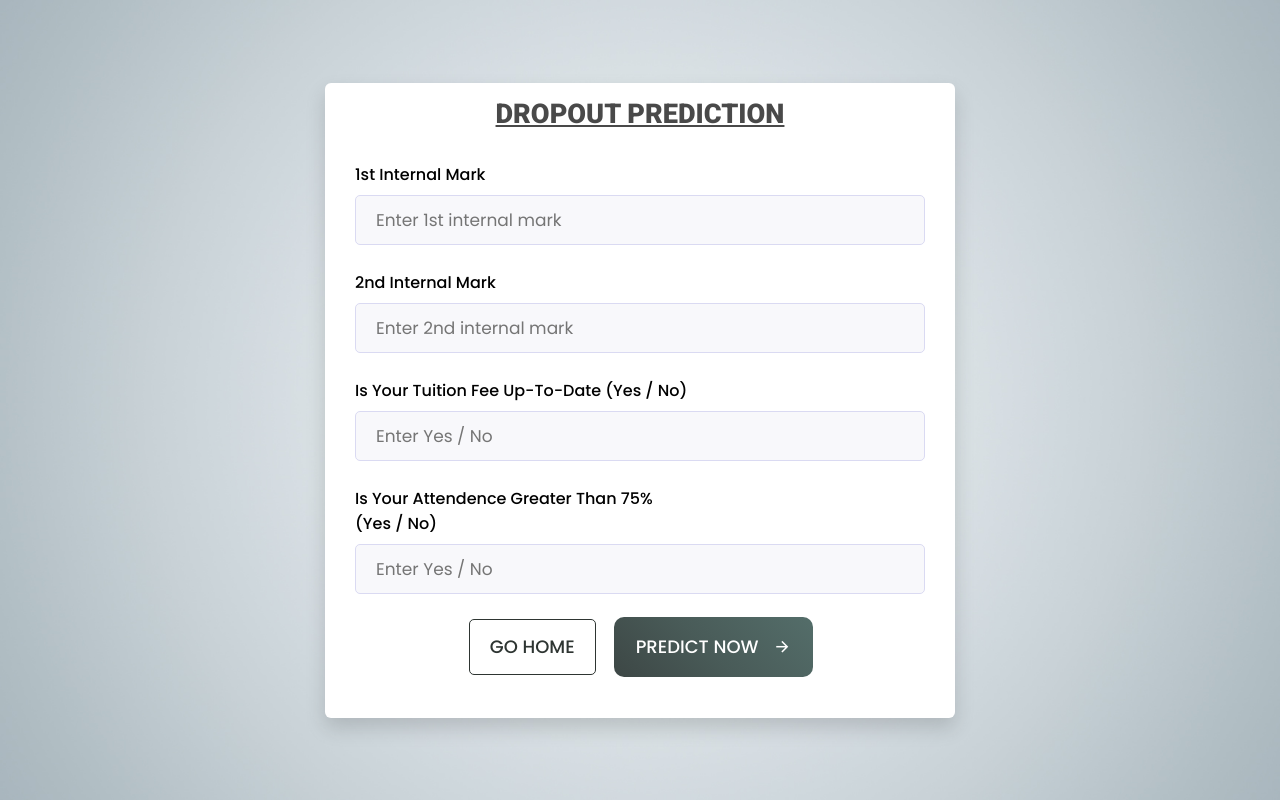
After one commit to KarthikUnnikrishnan/brightfuture, a Django app: page /dropout-prediction/ in a window 1280 px wide. The commit adds this page. Run offline with Django 5.2, Linux system fonts and the light colour scheme; some libraries are stand-ins or nearby versions.

Commit message:
dropout-form-addition

```diff
--- /dev/null
+++ b/base_app/static/css/dropout_form.css
@@ -0,0 +1,203 @@
+/* Google Fonts Link */
+@import url('https://fonts.googleapis.com/css2?family=Montserrat:ital,wght@0,100..900;1,100..900&display=swap');
+@import url('https://fonts.googleapis.com/css2?family=Roboto:ital,wght@0,100;0,300;0,400;0,500;0,700;0,900;1,100;1,300;1,400;1,500;1,700;1,900&display=swap');
+
+/* Resetting default styling and setting font-family */
+* {
+    margin: 0;
+    padding: 0;
+    box-sizing: border-box;
+    font-family: "Poppins", sans-serif;
+}
+
+body {
+    width: 100%;
+    min-height: 100vh;
+    padding: 0 10px;
+    display: flex;
+    background-image: url('../images/background_02.jpg');
+    background-size: cover;
+    background-position: top;
+    background-repeat: no-repeat;
+    height: 100vh;
+    justify-content: center;
+    align-items: center;
+}
+
+/* Login form styling */
+.dropout_form {
+    width: 100%;
+    max-width: 50%;
+    background: #fff;
+    border-radius: 6px;
+    padding: 15px 30px;
+    box-shadow: 0 10px 20px rgba(0, 0, 0, 0.15);
+}
+
+.dropout_form h3 {
+    font-family: 'Roboto';
+    font-size: 1.7rem;
+    color: #494949;
+    font-weight: 800;
+    text-transform: uppercase;
+    text-align: center;
+    margin-bottom: 2rem;
+    text-decoration: underline;
+}
+
+.dropout_form p {
+    text-align: center;
+    font-weight: 500;
+}
+
+form .input_box label {
+    display: block;
+    font-weight: 500;
+    margin-bottom: 8px;
+}
+
+/* Input field styling */
+form .input_box input {
+    width: 100%;
+    height: 50px;
+    border: 1px solid #DADAF2;
+    border-radius: 5px;
+    outline: none;
+    background: #F8F8FB;
+    font-size: 17px;
+    padding: 0px 20px;
+    margin-bottom: 25px;
+    transition: 0.2s ease;
+}
+
+form .input_box input:focus {
+    border-color: #67A97B;
+}
+
+form .input_box .password_title {
+    display: flex;
+    justify-content: space-between;
+    text-align: center;
+}
+
+form .input_box {
+    position: relative;
+}
+
+a {
+    text-decoration: none;
+    color: #626cd6;
+    font-weight: 500;
+}
+
+a:hover {
+    text-decoration: underline;
+}
+
+/* Login button styling */
+form button {
+    width: auto;
+    padding: 10px 20px;
+    height: 56px;
+    border-radius: 5px;
+    border: none;
+    outline: none;
+    background: rgb(96, 170, 119);
+    color: #fff;
+    font-size: 18px;
+    font-weight: 500;
+    text-transform: uppercase;
+    cursor: pointer;
+    margin-bottom: 28px;
+    transition: 0.3s ease;
+}
+
+form button:hover {
+    background: rgb(46, 87, 59);
+}
+
+.dropout-buttons {
+    display: flex;
+    justify-content: center;
+    gap: 20px;
+}
+
+.dropout-buttons .go-home-btn {
+    background: #fff;
+    color: #2E3532;
+    border: 1px solid #2E3532;
+}
+
+.dropout-buttons .go-home-btn:hover {
+    background-color: #F8F8FB;
+    color: #2E3532;
+}
+
+/* Button Glow Effect */
+.btn {
+    padding: 10px 20px;
+    border: none;
+    outline: none;
+    color: #FFF;
+    cursor: pointer;
+    position: relative;
+    z-index: 0;
+    border-radius: 12px;
+  }
+
+  .btn i {
+    margin-left: 10px;
+  }
+
+  .btn::after {
+    content: "";
+    z-index: -1;
+    position: absolute;
+    width: 100%;
+    height: 100%;
+    background-color: transparent;
+    left: 0;
+    top: 0;
+    border-radius: 10px;
+  }
+  /* glow */
+  .btn::before {
+    content: "";
+    background: linear-gradient(
+      45deg,
+      #1c2322, #373d3c, #495b58, #57736f,
+      #2e3a44, #161312, #787167, #414232
+    );
+    position: absolute;
+    top: -2px;
+    left: -2px;
+    background-size: 600%;
+    z-index: -1;
+    width: calc(100% + 4px);
+    height:  calc(100% + 4px);
+    /* filter: blur(8px); */
+    animation: glowing 20s linear infinite;
+    transition: opacity .3s ease-in-out;
+    border-radius: 10px;
+    opacity: 1;
+  }
+
+
+  @keyframes glowing {
+    0% {background-position: 0 0;}
+    50% {background-position: 400% 0;}
+    100% {background-position: 0 0;}
+  }
+
+  /* hover */
+  .btn:hover::before {
+    opacity: 1;
+  }
+
+  .btn:active:after {
+    background: transparent;
+  }
+
+  .btn:active {
+    color: #fff;
+  }
--- a/base_app/static/css/home.css
+++ b/base_app/static/css/home.css
@@ -24,6 +24,7 @@ html {
 * {
   list-style: none;
   text-decoration: none;
+  box-sizing: border-box;
   margin: 0;
   padding: 0;
 }
@@ -31,7 +32,6 @@ html {
 body {
   padding: 0;
   margin: 0;
-  box-sizing: border-box;
   color: #FFFFFF;
   font-family: 'Roboto',Arial, Helvetica, sans-serif;
 }
--- /dev/null
+++ b/base_app/templates/base_app/dropout_form.html
@@ -0,0 +1,93 @@
+{% load static %}
+<!DOCTYPE html>
+<!-- Source Codes By CodingNepal - www.codingnepalweb.com -->
+<html lang="en">
+  <head>
+    <meta charset="UTF-8" />
+    <meta name="viewport" content="width=device-width, initial-scale=1.0" />
+    <title>Dropout Prediction - BrightFuture</title>
+    <link rel="stylesheet" href="{% static '\css\dropout_form.css' %}" />
+
+    <link rel="preconnect" href="https://fonts.googleapis.com" />
+    <link rel="preconnect" href="https://fonts.gstatic.com" crossorigin />
+    <link
+      href="https://fonts.googleapis.com/css2?family=Poppins:ital,wght@0,100;0,200;0,300;0,400;0,500;0,600;0,700;0,800;0,900;1,100;1,200;1,300;1,400;1,500;1,600;1,700;1,800;1,900&display=swap"
+      rel="stylesheet"
+    />
+    <link
+      href="https://cdn.jsdelivr.net/npm/remixicon@4.5.0/fonts/remixicon.css"
+      rel="stylesheet"
+    />
+  </head>
+  <body>
+    <div class="dropout_form">
+      <!-- Login form container -->
+      <form action="#">
+        <h3>Dropout Prediction</h3>
+
+        <!-- 1st Internal Input -->
+        <div class="input_box">
+          <label for="1st-internal">1st Internal Mark</label>
+          <input
+            type="text"
+            id="1st-internal"
+            placeholder="Enter 1st internal mark"
+            required
+          />
+        </div>
+
+        <!-- 2nd Internal Input -->
+        <div class="input_box">
+          <label for="2nd-internal">2nd Internal Mark</label>
+          <input
+            type="text"
+            id="2nd-internal"
+            placeholder="Enter 2nd internal mark"
+            required
+          />
+        </div>
+
+        <!-- Tuition Fee Input -->
+        <div class="input_box">
+          <label for="tuition-input"
+            >Is Your Tuition Fee Up-To-Date (Yes / No)</label
+          >
+          <input
+            type="text"
+            id="tuition-input"
+            placeholder="Enter Yes / No "
+            required
+          />
+        </div>
+
+        <!-- Attendence Input -->
+        <div class="input_box">
+          <label for="attendence-input"
+            >Is Your Attendence Greater Than 75% <br />
+            (Yes / No)</label
+          >
+          <input
+            type="text"
+            id="attendence-input"
+            placeholder="Enter Yes / No "
+            required
+          />
+        </div>
+
+        <!-- Predict button -->
+        <div class="dropout-buttons">
+          <button
+            type="button"
+            class="go-home-btn"
+            onclick="location.href='{% url 'home' %}'"
+          >
+            Go Home
+          </button>
+          <button type="submit" class="btn">
+            Predict Now <i class="ri-arrow-right-line"></i>
+          </button>
+        </div>
+      </form>
+    </div>
+  </body>
+</html>
--- a/base_app/templates/base_app/home.html
+++ b/base_app/templates/base_app/home.html
@@ -50,7 +50,7 @@
 
   <body>
     <!-- Page Loader -->
-    <div class="loader"></div>
+    <div class="loader" id="page-loader"></div>
     <!-- Header and Navbar Started-->
     <nav id="navbar">
       <div class="logo">
@@ -99,7 +99,7 @@
           </p>
         </div>
         <div class="home-right">
-          <a class="home-btn" href="#">
+          <a class="home-btn" href="{% url 'dropout_prediction' %}">
             Dropout Prediction
             <i class="ri-arrow-right-line"></i>
           </a>
--- a/base_app/urls.py
+++ b/base_app/urls.py
@@ -2,5 +2,6 @@ from django.urls import path
 from . import views
 
 urlpatterns = [
-    path('', views.test, name='test')
+    path('', views.home, name='home'),
+    path('dropout-prediction/', views.dropout_prediction, name='dropout_prediction'),
 ]
--- a/base_app/views.py
+++ b/base_app/views.py
@@ -1,5 +1,8 @@
 from django.shortcuts import render
 
 # Create your views here.
-def test(request):
+def home(request):
     return render(request, 'base_app\home.html')
+
+def dropout_prediction(request):
+    return render(request, 'base_app/dropout_form.html')
```
Also changed, not shown: base_app/static/images/background_02.jpg (added), base_app/static/js/home.js (line endings or trailing spaces).
